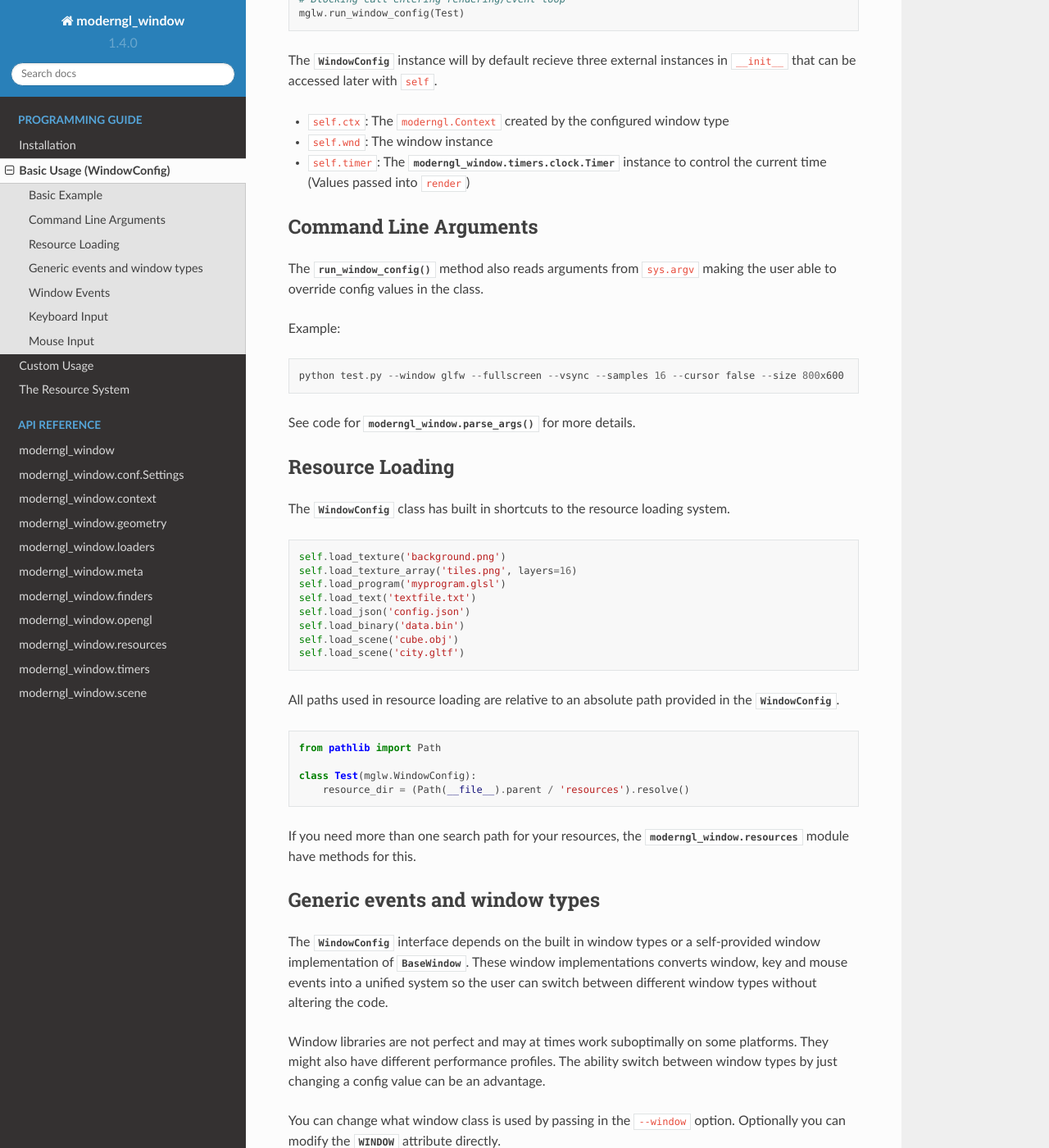
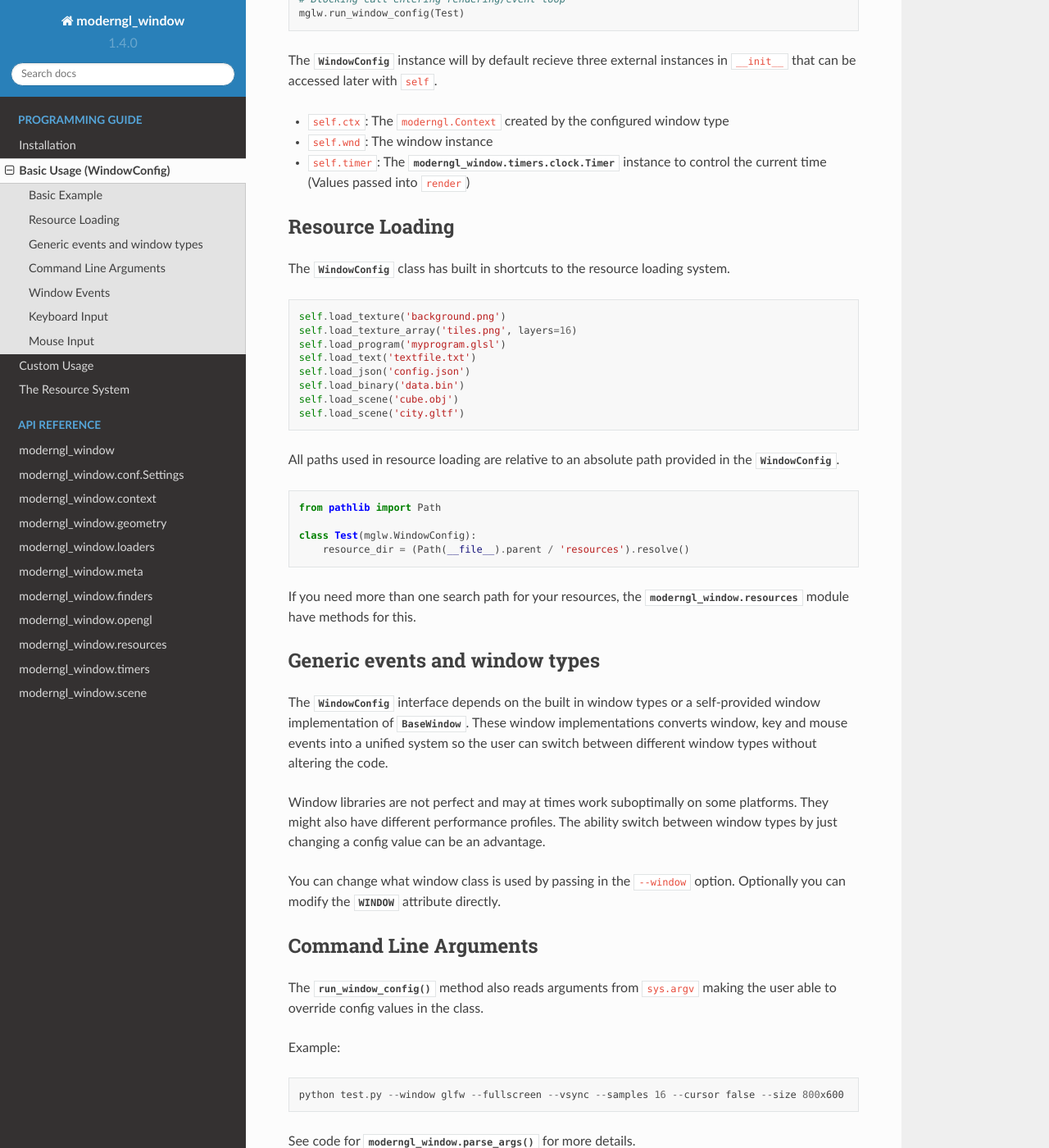
Before and after one commit to moderngl/moderngl-window, a Sphinx documentation site: the page built from docs/guide/basic_usage.rst, in a window 1280 px wide and 1400 px high, scrolled down 891 px. Shown: the whole window at 82% size. Built offline with Sphinx 7.4.7 and the Read the Docs theme 2.0.0, drawn with Linux system fonts in a browser that asks for light colours; some of the changed lines change nothing that is shown.

Commit message:
docs: basic usage - move section

```diff
--- a/docs/guide/basic_usage.rst
+++ b/docs/guide/basic_usage.rst
@@ -54,18 +54,6 @@ that can be accessed later with ``self``.
 - ``self.timer``: The :py:class:`moderngl_window.timers.clock.Timer`
   instance to control the current time (Values passed into ``render``)
 
-Command Line Arguments
-----------------------
-
-The :py:func:`~moderngl_window.run_window_config` method also reads arguments
-from ``sys.argv`` making the user able to override config values in the class.
-
-Example::
-
-    python test.py --window glfw --fullscreen --vsync --samples 16 --cursor false --size 800x600
-
-See code for :py:func:`moderngl_window.parse_args` for more details.
-
 Resource Loading
 ----------------
 
@@ -115,6 +103,18 @@ value can be an advantage.
 You can change what window class is used by passing in the
 ``--window`` option. Optionally you can modify the
 :py:attr:`~moderngl_window.conf.Settings.WINDOW` attribute directly.
+
+Command Line Arguments
+----------------------
+
+The :py:func:`~moderngl_window.run_window_config` method also reads arguments
+from ``sys.argv`` making the user able to override config values in the class.
+
+Example::
+
+    python test.py --window glfw --fullscreen --vsync --samples 16 --cursor false --size 800x600
+
+See code for :py:func:`moderngl_window.parse_args` for more details.
 
 Window Events
 -------------
```
